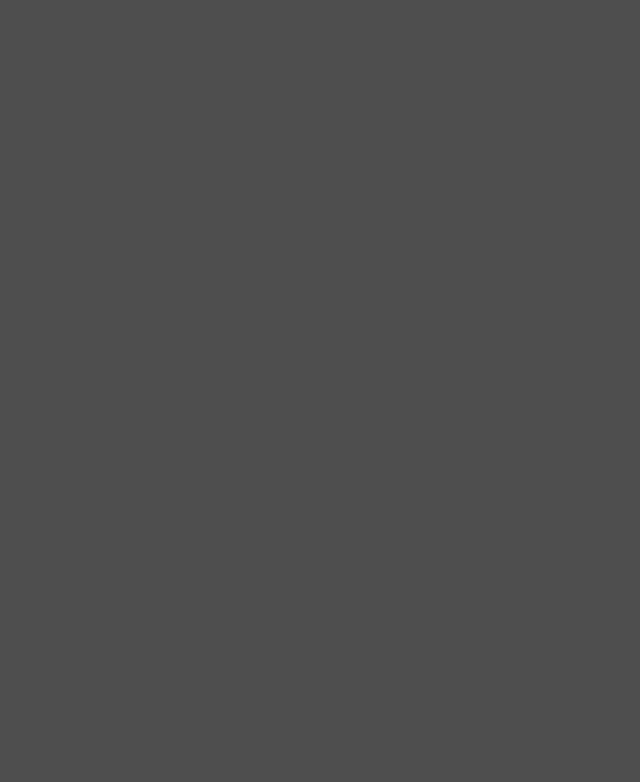
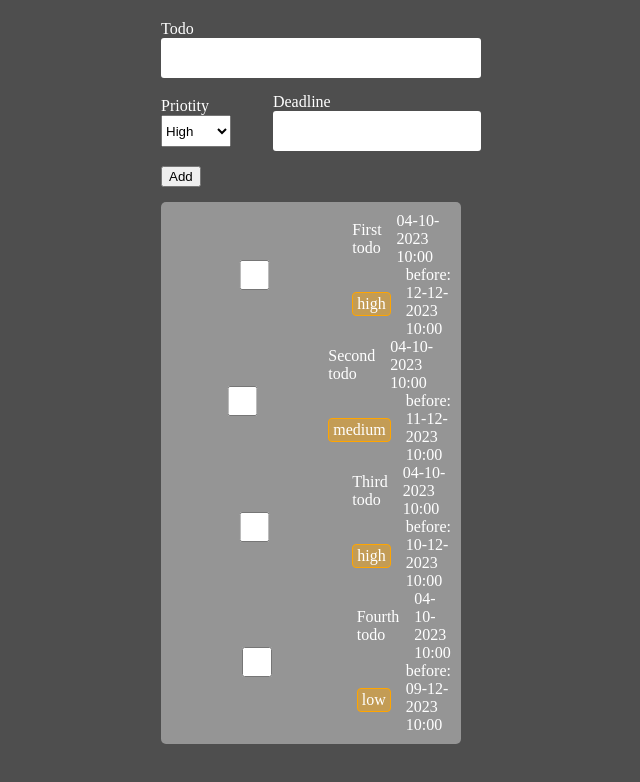
Before and after one commit to Richkum/todo_list, a plain HTML site: page index.html in a window 1280 px wide. Shown: the whole page, without its empty margins (329-969 px from the left). Drawn offline with Linux system fonts and the light colour scheme.

Commit message:
building

```diff
--- a/index.html
+++ b/index.html
@@ -8,6 +8,58 @@
 </head>
 <body>
 
+  <div class="todo-container">
+    <form action="">
+      <label for="todo">
+        Todo
+        <input type="text" name="todo" id="todo">
+      </label>
+      <div class="todo-options">
+        <label for="">
+          Priotity
+          <select name="priority">
+            <option disabled></option>
+            <option value="high">High</option>
+            <option value="medium">Medium</option>
+            <option value="low">Low</option>
+          </select>
+        </label>
+        <label for="">
+          Deadline
+          <input type="text" name="Deadline" id="todo">
+        </label>
+      </div>
+      <button>Add</button>
+    </form>
+    <div class="todos">
+      <div class="todo flex">
+        <div class="flex">
+          <div class="flex">
+            <p class="flex">First Todo</p>
+            <p>10:28</p>
+          </div>
+          <div class="flex">
+            <p class="priority">High</p>
+            <p class="time">Before 12-12-23 10:28</p>
+          </div>
+        </div>
+      </div>
+    </div>
+  </div>
+  <!-- <style>
+    @keyframes rotation{
+
+    }
+  </style>
+  <h1 id="heading1" class="heading">This is a text
+    <span id="span1">this is a span</span>
+  </h1>
+  <h2 id="heading2" class="heading">This is a span</h2>
+  <button>Button hover</button>
+  <input type="text" name="" id="best-inputs">
+   -->
+  <!-- <script src="./script.js"></script>
+  <script src="./op.js"></script> -->
   <script src="./todo.js"></script>
 </body>
 </html>
--- a/todo.css
+++ b/todo.css
@@ -2,3 +2,87 @@ body {
   background-color: rgb(78, 78, 78);
   color: white;
 }
+
+.todo-container {
+  max-width: calc(100vw - 20px);
+  width: 300px;
+  margin: 20px auto;
+  font-family: 30;
+}
+
+.todo-container input {
+  padding: 5px 10px;
+  font-size: 12px;
+  border-radius: 3px;
+  width: 100%;
+  height: 30px;
+  border: black;
+}
+
+.todo-container select {
+  height: 32px;
+}
+
+.todo-container .todo-options {
+  display: flex;
+  align-items: center;
+  width: 100%;
+  margin: 15px 0;
+  gap: 15px;
+}
+
+.todo-container .todo {
+
+}
+
+.todo-container .todos .flex {
+  display: flex;
+  align-items: center;
+  justify-content: space-between;
+  flex: 1;
+  gap: 15px;
+}
+
+.todos .details {
+  flex: 1;
+}
+
+.todos {
+  border-radius: 5px;
+  background-color: rgba(255, 255, 255, 0.4);
+  padding: 10px;
+  margin-top: 15px;
+  margin-left: 0;
+  transition: margin-left 0.3s ease-out;
+}
+
+.todo p {
+  margin: 0;
+}
+
+.todo .priority {
+  border: 1px solid orange;
+  background-color: rgba(255, 166, 0, 0.431);
+  padding: 2px 4px;
+  border-radius: 4px;
+  margin-top: 3px;
+}
+
+.todo .crossed {
+  text-decoration: line-through;
+}
+
+.todo .deleted {
+  margin-left: 100vw;
+  min-width: 100%;
+}
+
+
+@keyframes slide-out {
+  from {
+    transform: translate(0);
+  }
+  to{
+    transform: translate(100%);
+  }
+}
--- a/todo.js
+++ b/todo.js
@@ -0,0 +1,93 @@
+const todoForms = document.querySelector('.todo-container form')
+const container = document.querySelector('.todos')
+
+const add = document.querySelector('button')
+
+const todos = [
+  {
+    id: '1',
+    name: 'First todo',
+    priority: 'high',
+    deadline: '12-12-2023 10:00',
+    createdAt: '04-10-2023 10:00',
+    done: false
+  },
+  {
+    id: '2',
+    name: 'Second todo',
+    priority: 'medium',
+    deadline: '11-12-2023 10:00',
+    createdAt: '04-10-2023 10:00',
+    done: false
+  },
+  {
+    id: '3',
+    name: 'Third todo',
+    priority: 'high',
+    deadline: '10-12-2023 10:00',
+    createdAt: '04-10-2023 10:00',
+    done: false
+  },
+  {
+    id: '4',
+    name: 'Fourth todo',
+    priority: 'low',
+    deadline: '09-12-2023 10:00',
+    createdAt: '04-10-2023 10:00',
+    done: false
+  },
+]
+function markTodoAsDone(index) {
+  todos[index].done = !todos[index].done
+  renderTodos()
+  animateTodoOutAndDelete(index)
+}
+
+function animateTodoOutAndDelete(index) {
+  setTimeout(() => {
+    if(todos[index].done) {
+      todos[index].deleted = true
+      renderTodos()
+      setTimeout(() => {
+        todos.splice(index, 1)
+        renderTodos()
+      }, 3500)
+    }
+  }, 3000)
+}
+
+function renderTodo(todos, index){
+  return `<div class="todo flex ${todos.deleted? "deleted": ''}">
+    <input type="checkbox" onchange="markToDoAsDone(${index})" ${todos.done? 'checkbox': ''} />
+    <div class="details">
+      <div class="flex">
+        <p class="flex ${todos.done? 'crossed': ''}">${todos.name}</p>
+        <p class="time">${todos.createdAt}</p>
+      </div>
+      <div class="flex">
+        <p class="priority">${todos.priority}</p>
+        <P class="time">before: ${todos.deadline}</p>
+      </div>
+    </div>
+  </div>`;
+}
+
+function renderTodos() {
+  const html = todos.map(renderTodo).join("");
+  container.innerHTML = html;
+}
+
+renderTodos()
+
+todoForms.addEventListener("submit", (e) => {
+  e.preventDefault();
+  const newTodo = {
+    name: e.target.todo.value,
+    deadline: e.target.deadline,
+    priority: e.target.priority.value,
+    createdAt: new Date().toUTCString().slice(0, 19),
+    id: Date.now()
+  }
+  todos.push(newTodo)
+  renderTodos();
+});
```
